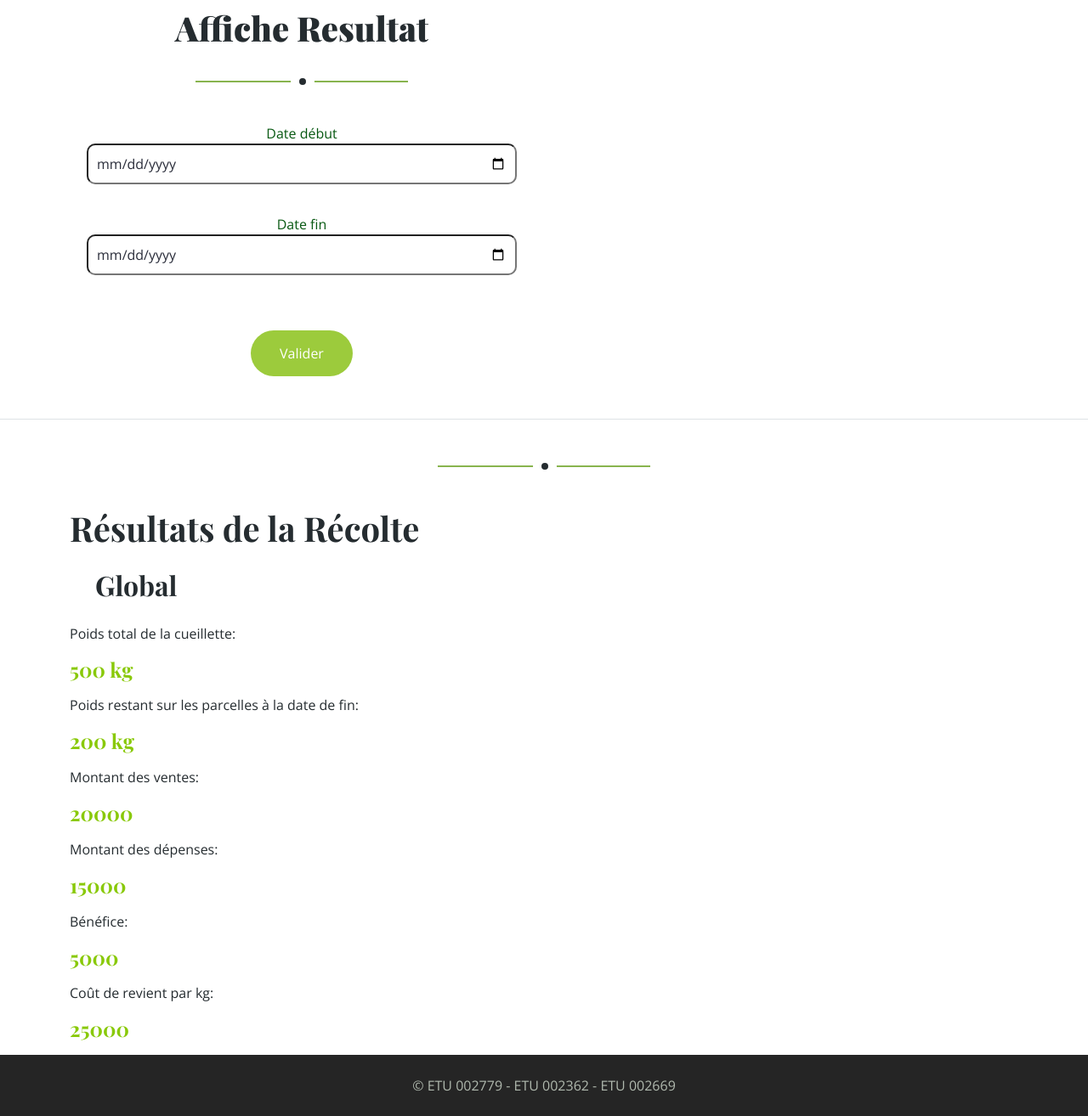
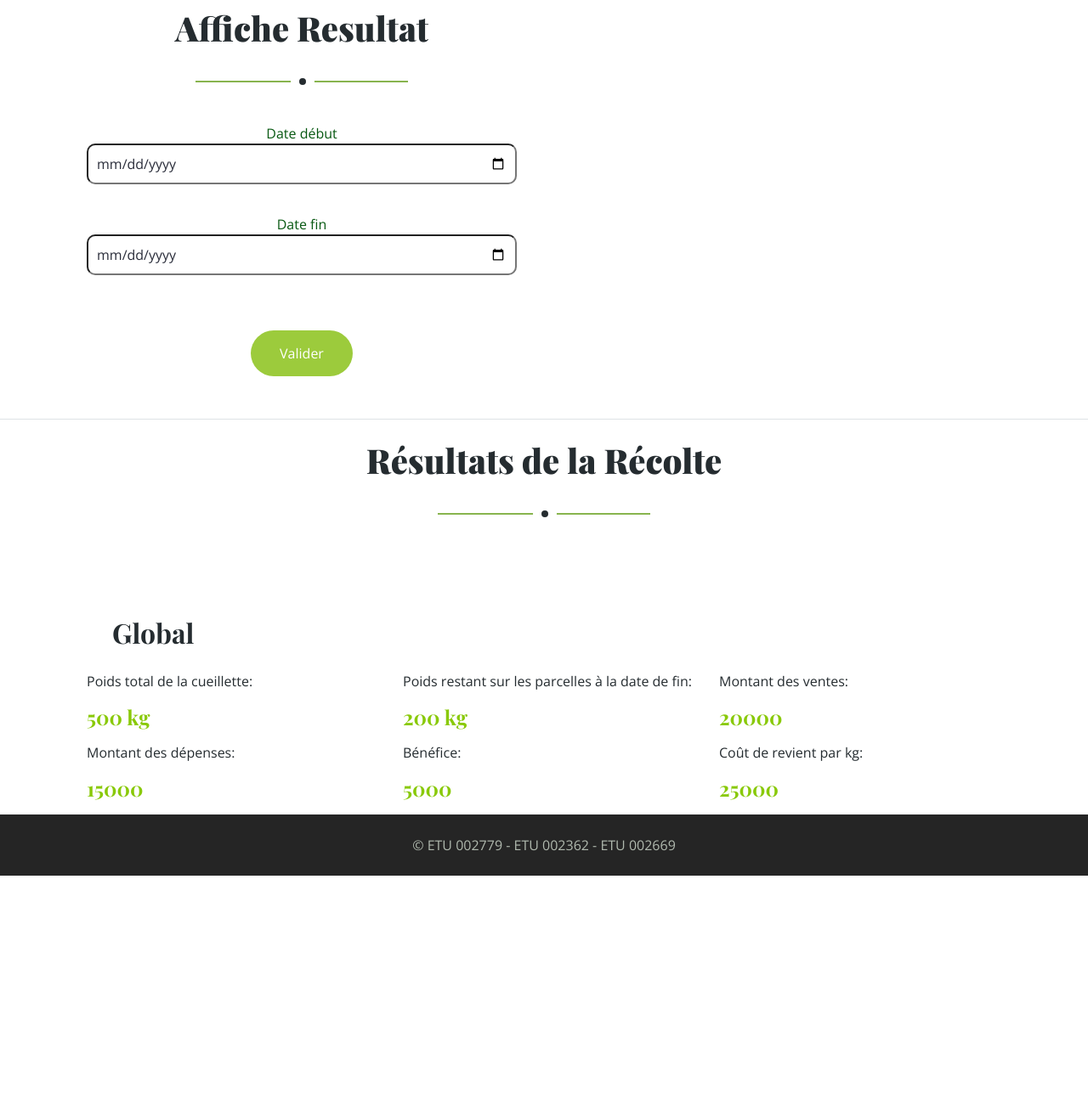
Before and after one commit to Miarantsoo/Exam30h, a PHP site: page /pages/page-resultat.php in a window 1280 px wide. Shown: the part 452-1766 px from the top of the page at 85% size. After the commit the page ends 1483 px from the top, so only its background shows below. Run offline with PHP 8.4, Linux system fonts and the light colour scheme; some libraries are stand-ins or nearby versions.

Commit message:
page resultat

```diff
--- a/assets/css/style-insert.css
+++ b/assets/css/style-insert.css
@@ -73,3 +73,17 @@ button{
     display: flex;
     align-items: center;
 }
+
+.boxcheck{
+    display: flex;
+    align-items: center;
+}
+
+.mt-5 {
+    display: flex;
+    align-items: center;
+}
+
+.col-md-4{
+    padding-left: 20px;
+}
--- a/pages/page-resultat.php
+++ b/pages/page-resultat.php
@@ -98,22 +98,36 @@
 <div class="border-top mb-4"></div>
 
 <div class="section-title text-center mx-auto wow fadeInUp" data-wow-delay="0.1s" style="max-width: 500px; visibility: visible; animation-delay: 0.1s; animation-name: fadeInUp;">
-</div>
+          <h1 class="display-6">Résultats de la Récolte</h1>
+            </div>
 
 <div class="container mt-5">
-  <h1>Résultats de la Récolte</h1>
 
+  <div class="container mt-5">
   <div class="row mt-4">
-    <div class="col-md-6">
+    <div class="col-md-4">
       <h2>Global</h2>
       <p>Poids total de la cueillette: <h4 id="poid-total">500 kg</h4></p>
+    </div>
+    <div class="col-md-4">
+      <h2>&nbsp;</h2> <!-- Ajoutez une colonne vide pour l'espace -->
       <p>Poids restant sur les parcelles à la date de fin: <h4 id="poid-restant">200 kg</h4></p>
+    </div>
+    <div class="col-md-4">
+      <h2>&nbsp;</h2> <!-- Ajoutez une colonne vide pour l'espace -->
       <p>Montant des ventes: <h4 id="montant-vente">20000</h4></p>
+    </div>
+    <div class="col-md-4">
       <p>Montant des dépenses: <h4 id="montant-depense">15000</h4></p>
+    </div>
+    <div class="col-md-4">
       <p>Bénéfice: <h4 id="benefice">5000</h4></p>
+    </div>
+    <div class="col-md-4">
       <p>Coût de revient par kg: <h4 id="cout-revient">25000</h4></p>
     </div>
   </div>
+</div>
 </div>
 
     <footer>
```
